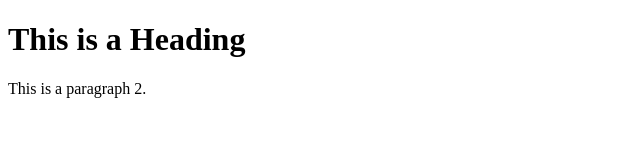
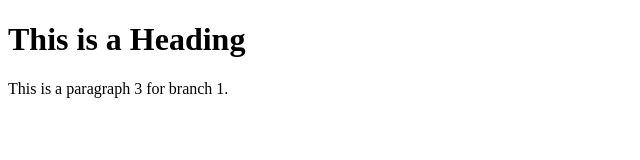
Before and after one commit to ermiradervisholli/gitproject1, a plain HTML site: page index.html in a window 1280 px wide. Shown: the full height of the page, 0-640 px from the left. Drawn offline with Linux system fonts and the light colour scheme.

Commit message:
Ndryshimi i dyte ne branch1

```diff
--- a/index.html
+++ b/index.html
@@ -6,7 +6,7 @@
 <body>
 
 <h1>This is a Heading</h1>
-<p>This is a paragraph 2.</p>
+<p>This is a paragraph 3 for branch 1.</p>
 
 </body>
 </html>
```
